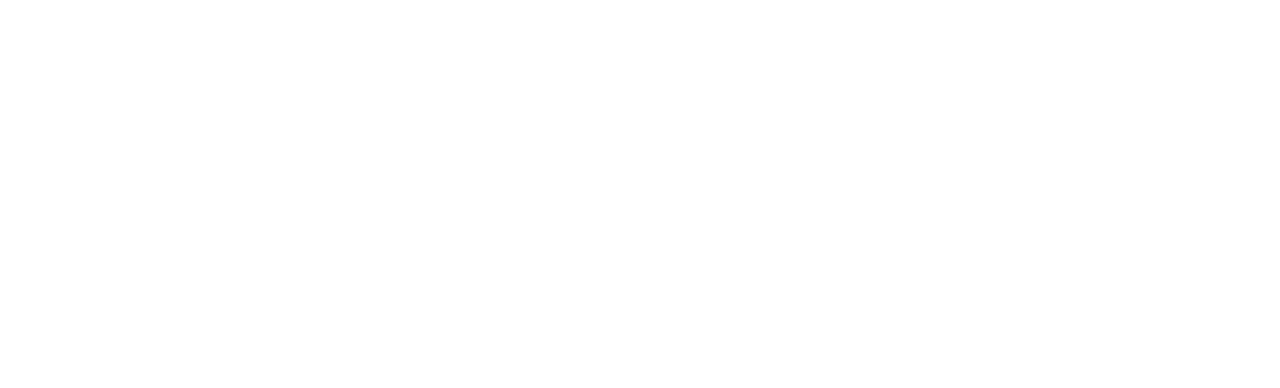
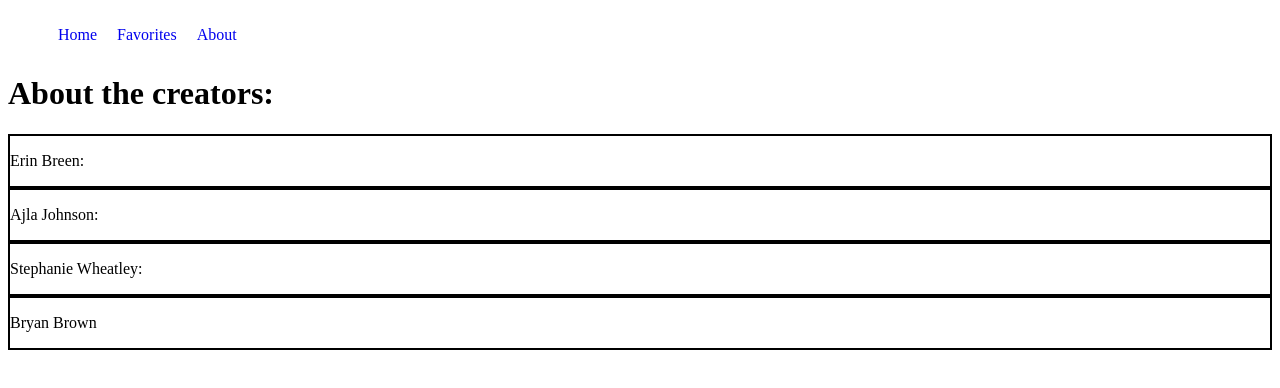
Before and after one commit to ajlajohnson/front-end-staycation, an Angular app: page /about in a window 1280 px wide. Shown: the top 388 px of the page. Built offline with nearby package versions, Linux system fonts and the light colour scheme.

Commit message:
added header, added in about, results

```diff
--- /dev/null
+++ b/src/app/about/about.component.css
@@ -0,0 +1,3 @@
+.creator{
+    border: 2px black solid;
+}
--- /dev/null
+++ b/src/app/about/about.component.html
@@ -0,0 +1,30 @@
+<app-header></app-header>
+
+<h1 class="about">About the creators:</h1>
+
+
+<main>
+    <div class="creator">
+        <p>
+            Erin Breen:
+        </p>
+    </div>
+
+    <div class="creator">
+        <p>
+            Ajla Johnson:
+        </p>
+    </div>
+
+    <div class="creator">
+        <p>
+            Stephanie Wheatley:
+        </p>
+    </div>
+
+    <div class="creator">
+        <p>
+            Bryan Brown
+        </p>
+    </div>
+</main>
--- /dev/null
+++ b/src/app/about/about.component.ts
@@ -0,0 +1,15 @@
+import { Component, OnInit } from '@angular/core';
+
+@Component({
+  selector: 'app-about',
+  templateUrl: './about.component.html',
+  styleUrls: ['./about.component.css']
+})
+export class AboutComponent implements OnInit {
+
+  constructor() { }
+
+  ngOnInit(): void {
+  }
+
+}
--- a/src/app/app-routing.module.ts
+++ b/src/app/app-routing.module.ts
@@ -1,5 +1,6 @@
 import { NgModule } from '@angular/core';
 import { Routes, RouterModule } from '@angular/router';
+import { AboutComponent } from './about/about.component';
 import { HomeComponent } from './home/home.component';
 import { NotFoundComponent } from './not-found/not-found.component';
 import { ResultsComponent } from './results/results.component';
@@ -7,6 +8,7 @@
 const routes: Routes = [
   { path: 'home', component: HomeComponent },
   { path: 'results', component: ResultsComponent },
+  { path: 'about', component: AboutComponent },
   { path: '', redirectTo: '/home', pathMatch: 'full' },
   { path: '**', component: NotFoundComponent }
 ];
--- a/src/app/app.module.ts
+++ b/src/app/app.module.ts
@@ -9,6 +9,7 @@
 import { ResultsComponent } from './results/results.component';
 import { NotFoundComponent } from './not-found/not-found.component';
 import { FormsModule } from '@angular/forms';
+import { AboutComponent } from './about/about.component';
 
 @NgModule({
   declarations: [
@@ -17,7 +18,8 @@
     HomeComponent,
     QuizFormComponent,
     ResultsComponent,
-    NotFoundComponent
+    NotFoundComponent,
+    AboutComponent
   ],
   imports: [
     BrowserModule,
--- a/src/app/header/header.component.css
+++ b/src/app/header/header.component.css
@@ -0,0 +1,12 @@
+.list {
+    display: flex;
+    list-style: none;
+}
+
+.link {
+    text-decoration: none;
+}
+
+.nav {
+    padding: 10px;
+}
--- a/src/app/header/header.component.html
+++ b/src/app/header/header.component.html
@@ -1 +1,5 @@
-<p>header works!</p>
+<ol class="list">
+    <li class="nav"> <a routerLink="/home" class="link">Home</a> </li>
+    <li class="nav"> <a routerLink="/results" class="link">Favorites</a> </li>
+    <li class="nav"> <a routerLink="/about" class="link">About</a> </li>
+</ol>
--- a/src/app/home/home.component.html
+++ b/src/app/home/home.component.html
@@ -1 +1 @@
-<p>home works!</p>
+<app-quiz-form></app-quiz-form>
--- a/src/app/not-found/not-found.component.css
+++ b/src/app/not-found/not-found.component.css
@@ -0,0 +1,8 @@
+.fourohfour {
+    color: red;
+    font-size: 50px;
+}
+.not-found{
+    color: black;
+    font-size: 35px;
+}
--- a/src/app/not-found/not-found.component.html
+++ b/src/app/not-found/not-found.component.html
@@ -1 +1,4 @@
-<p>not-found works!</p>
+<div>
+    <h1 class="fourohfour"> 404: </h1>
+    <p class="not-found"> PAGE NOT FOUND! </p>
+</div>
--- a/src/app/quiz-form/quiz-form.component.html
+++ b/src/app/quiz-form/quiz-form.component.html
@@ -1,13 +1,18 @@
 <form #quizForm="ngForm">
   <label for="city">Pick a City</label>
+
   <input type="button" name="city" id="city" value="detroit" />
+
   <input type="button" name="city" id="city" value="grand rapids" />
+
   <label for="time">Time of Day</label>
+
   <select id="time" name="time">
     <option value="morning">Morning</option>
     <option value="afternoon">Afternoon</option>
     <option value="night">Night</option>
   </select>
+
   <div>
     <label for="atmosphere">Casual</label>
     <input type="radio" id="Casual" name="atmosphere" value="Casual">
@@ -16,18 +21,22 @@
     <label for="atmosphere">Formal</label>
     <input type="radio" id="formal" name="atmosphere" value="formal">
   </div>
-<div>
-    <label class="switch"
-    >Kids
-    <input type="checkbox" />
-    <span class="slider round"></span>
-</div>
-<div> <input type="checkbox" id="interest1" name="interest1" value="interest1" />
+
+  <div>
+    <select id="kids" name="kids">
+      <option value="kids">Kids</option>
+    </select>
+  </div>
+
+  <div>
+    <input type="checkbox" id="interest1" name="interest1" value="interest1">
     <label for="interest1">interest1</label>
-    <input type="checkbox" id="interest2" name="interest2" value="interest2" />
+    <input type="checkbox" id="interest2" name="interest2" value="interest2">
     <label for="interest2">interest2</label>
-    <input type="checkbox" id="interest3" name="interest3" value="interest3" />
+    <input type="checkbox" id="interest3" name="interest3" value="interest3">
     <label for="interest3"> interest3</label>
-</div>
+  </div>
+
   <button>submit</button>
+
 </form>
--- a/src/app/results/results.component.html
+++ b/src/app/results/results.component.html
@@ -1 +1,5 @@
-<p>results works!</p>
+<app-header></app-header>
+
+<section>
+    <h1>Here are your recommendations:</h1>
+</section>
```
Also changed, not shown: 1 other file (tests, documents, lock files or other folders).
